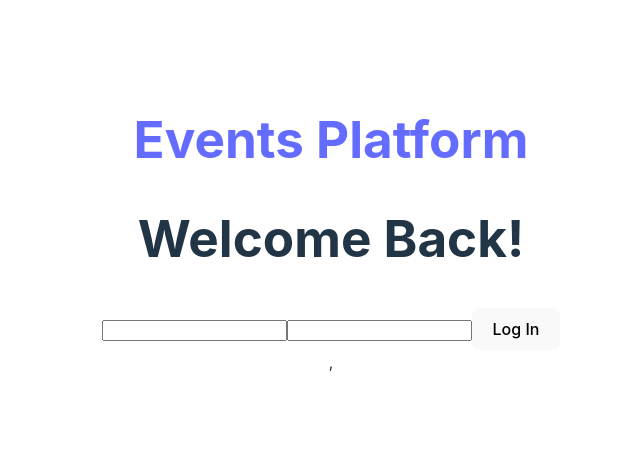
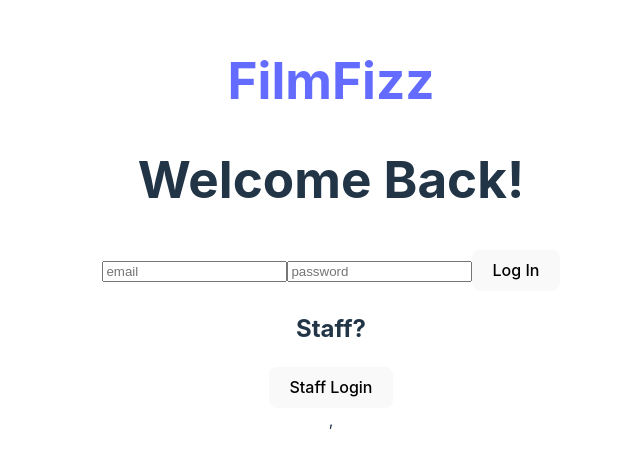
Before and after one commit to swoody2527/eventsplatform, a React (Vite) app: page /authenticate in a window 1280 px wide. Shown: the part 175-642 px from the top of the page, without its empty margins (309-949 px from the left). Built offline with nearby package versions, Linux system fonts and the light colour scheme; no server answers.

Commit message:
prepped for staff sign in option

```diff
--- a/src/App.jsx
+++ b/src/App.jsx
@@ -7,16 +7,18 @@ import "./firebase.js"
 import LandingPage from './components/LandingPage.jsx'
 import SignIn from './components/SignIn.jsx'
 import SignUp from './components/SignUp.jsx'
+import StaffSignIn from './components/StaffSignIn.jsx'
 
 function App() {
 
   return (
     <main>
-      <Link to="/"><h1>Events Platform</h1></Link>
+      <Link to="/"><h1>FilmFizz</h1></Link>
       <Routes>
         <Route path="/" element={<LandingPage />}></Route>
         <Route path='/authenticate' element={<SignIn/>}></Route>
         <Route path='/usersignup' element={<SignUp/>}></Route>
+        <Route path='/authenticate-staff' element={<StaffSignIn/>}></Route>
       </Routes>
     </main>
   )
--- a/src/components/LandingPage.jsx
+++ b/src/components/LandingPage.jsx
@@ -4,14 +4,13 @@ import { Link } from 'react-router-dom'
 function LandingPage() {
   return (
     <section>
-    <h1>Welcome to the Events Platform</h1>
+    <h1>Welcome to FilmFizz</h1>
+    <h3>The No. 1 place for social film gatherings and screenings!</h3>
     <h2>Already a member?</h2>
     <Link to="/authenticate"><button>Sign In</button></Link>
     <h2>Looking to get started?</h2>
     <Link to="/usersignup"><button>Sign Up</button></Link>
 
-    <h2>Staff?</h2>
-    <button>Staff Login</button>
     </section>
   )
 }
--- a/src/components/SignIn.jsx
+++ b/src/components/SignIn.jsx
@@ -1,15 +1,18 @@
 import React from 'react'
+import { Link } from 'react-router-dom'
 
 function SignIn() {
   return (
     <section>
     <h1>Welcome Back!</h1>
     <form>
-        <input></input>
-        <input></input>
+        <input placeholder='email'></input>
+        <input placeholder='password'></input>
         <button>Log In</button>
+    </form>
 
-    </form>
+    <h2>Staff?</h2>
+    <Link to="/authenticate-staff"><button>Staff Login</button></Link>
     </section>
   )
 }
--- /dev/null
+++ b/src/components/StaffSignIn.jsx
@@ -0,0 +1,9 @@
+import React from 'react'
+
+function StaffSignIn() {
+  return (
+    <div>StaffSignIn</div>
+  )
+}
+
+export default StaffSignIn
```
